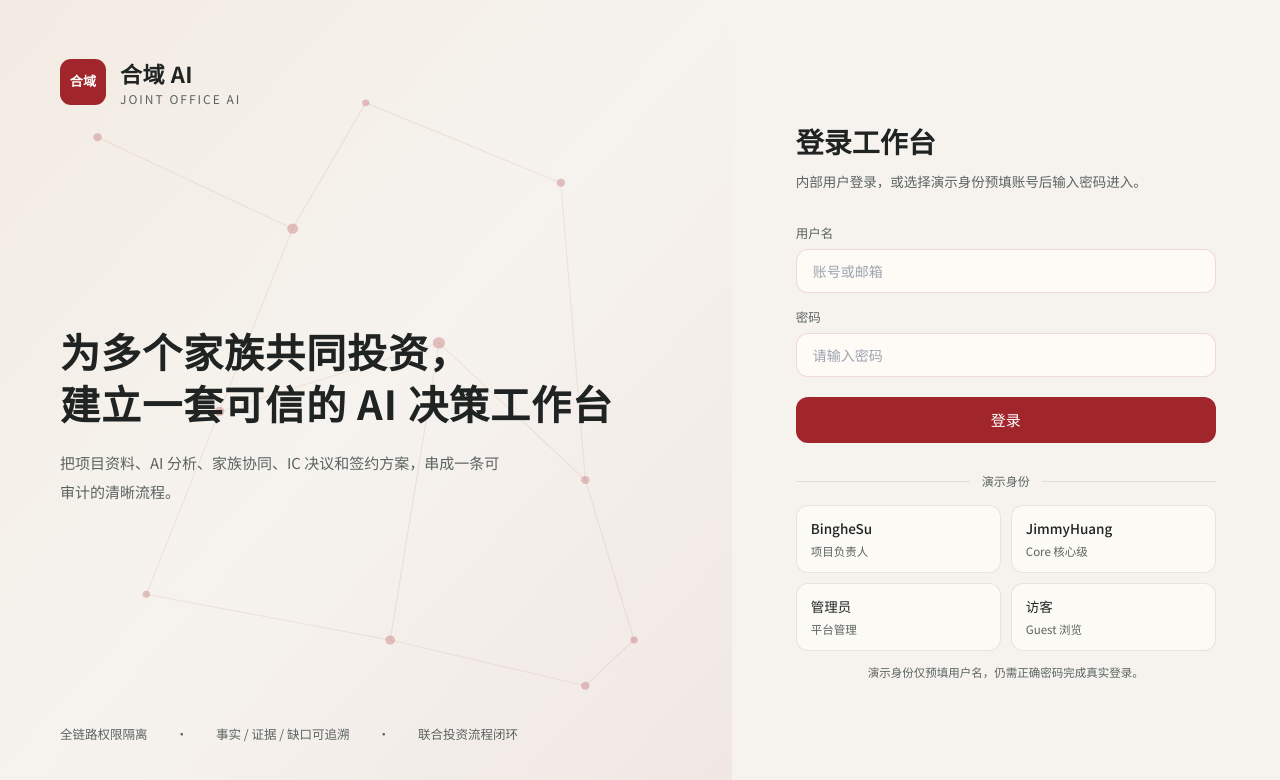
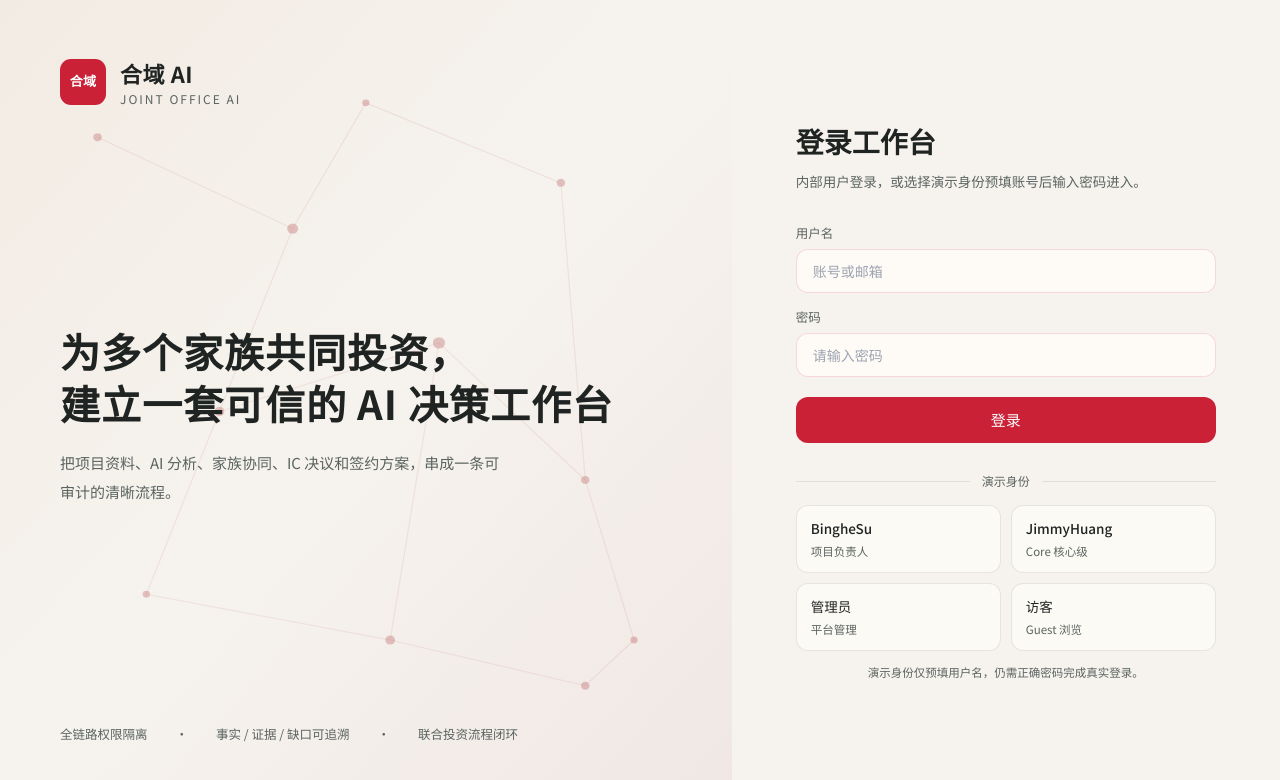
Before and after one commit to fangjg16/heyu, a React (Vite) app: page /app/login in a window 1280 px wide. Shown: the top 780 px of the page. Built offline with nearby package versions, Linux system fonts and the light colour scheme; no server answers.

Commit message:
Refine brand crimson so landing red reads clean on dark.
Prototype #A3262C looked muddy on near-black hero. Raise saturation and
lightness in wine tokens, brighten landing title gradient, and sync brand-kit.

Co-authored-by: fangjg16 <fangjg16@users.noreply.github.com>

```diff
--- a/design/brand-kit.html
+++ b/design/brand-kit.html
@@ -13,39 +13,42 @@
     <style id="brand-tokens">
 /* 合域品牌 Token · 内联以便单文件下载 / file:// 离线打开（源文件：design/brand-tokens.css） */
 /**
- * 合域 · 波西米亚品牌 Token v1
+ * 合域 · 品牌 Token v2（对齐投研工作台原型 20260717）
  * 单一事实来源：design/brand-kit.html 与本文件保持一致；落地实现时同步至 src/index.css
  */
 :root {
   /* ── 语义：设计意义锚点 ── */
   --brand-name: "合域";
 
-  /* ── 酒红阶（5° 主色；深/中档对齐知识网络 HTML #722f37 / #8f4a52） ── */
-  --wine: 5 32% 46%;
-  --wine-hover: 5 34% 40%;
-  --wine-muted: 5 24% 92%;
+  /* ── 朱红阶（原 #A3262C 偏闷褐；提亮饱和，深色底与浅色台都更干净） ── */
+  --wine: 352 72% 46%;
+  --wine-hover: 352 74% 39%;
+  --wine-muted: 352 42% 95%;
   --wine-foreground: 36 40% 98%;
-  /** 中酒红 · Factor B 色块 */
-  --wine-mid: 353 32% 43%;
+  /** 中朱红 */
+  --wine-mid: 352 64% 40%;
   --wine-mid-foreground: 36 40% 98%;
-  /** 深酒红 · 综合成熟度 / --burgundy */
-  --wine-deep: 353 42% 32%;
+  /** 深朱红 */
+  --wine-deep: 352 68% 34%;
   --wine-deep-foreground: 36 40% 98%;
 
-  /* ── 米色体系 ── */
-  --linen: 36 32% 94%;
-  --sand: 34 22% 88%;
-  --warm-charcoal: 25 18% 18%;
-  --warm-charcoal-muted: 25 10% 45%;
+  /* ── 米色 / 墨色（原型 #F6F3EE / #1F2423 / #59625F） ── */
+  --linen: 36 31% 95%;
+  --sand: 34 18% 90%;
+  --paper: 36 40% 98%;
+  --warm-charcoal: 165 7% 13%;
+  --warm-charcoal-muted: 160 5% 37%;
 
-  /* ── 点缀色 ── */
-  --terracotta: 18 28% 58%;
-  --sage: 145 18% 42%;
+  /* ── 点缀色（原型 green / amber） ── */
+  --terracotta: 38 70% 51%;
+  --sage: 145 28% 42%;
+  --ink-soft: 160 5% 37%;
+  --success: 145 28% 49%;
 
   /* ── Hero 深色区 ── */
-  --hero-bg: 25 22% 11%;
+  --hero-bg: 165 8% 10%;
   --hero-foreground: 36 28% 92%;
-  --hero-muted: 30 12% 62%;
+  --hero-muted: 160 6% 55%;
 
   /* ── 浅色正文区（映射 shadcn 变量） ── */
   --background: var(--linen);
@@ -53,19 +56,19 @@
   --primary: var(--wine);
   --primary-foreground: var(--wine-foreground);
   --secondary: var(--sand);
-  --secondary-foreground: 25 16% 28%;
-  --muted: 35 18% 90%;
+  --secondary-foreground: 165 6% 22%;
+  --muted: 36 18% 91%;
   --muted-foreground: var(--warm-charcoal-muted);
   --accent: var(--wine-muted);
-  --accent-foreground: 5 28% 38%;
-  --border: 34 16% 82%;
-  --input: 35 20% 91%;
+  --accent-foreground: 352 58% 34%;
+  --border: 34 12% 84%;
+  --input: 36 20% 93%;
   --ring: var(--wine);
-  --radius: 0.875rem;
-  --landing-accent: var(--wine);
+  --radius: 0.75rem;
+  --landing-accent: 352 78% 58%;
 
   /**
-   * 毛玻璃 · 浅色正文区（低不透明 + 较强模糊，保留背后色块透视）
+   * 毛玻璃 · 浅色正文区
    */
   --glass-bg: rgba(255, 252, 248, 0.2);
   --glass-bg-hover: rgba(255, 252, 248, 0.3);
@@ -73,17 +76,17 @@
   --glass-saturate: 165%;
   --glass-border: rgba(255, 255, 255, 0.38);
   --glass-rim: rgba(255, 255, 255, 0.52);
-  --glass-edge: rgba(25, 18, 18, 0.06);
+  --glass-edge: rgba(31, 36, 35, 0.06);
   --glass-shadow:
-    0 12px 40px rgba(25, 18, 18, 0.1),
+    0 12px 40px rgba(31, 36, 35, 0.1),
     inset 0 1px 0 rgba(255, 255, 255, 0.42);
-  --glass-radius: 1.5rem;
+  --glass-radius: 1.25rem;
 
   /**
-   * 毛玻璃 · Hero 深色区（参考 Nodum：高 blur、暗底、细亮描边）
+   * 毛玻璃 · Hero 深色区
    */
-  --glass-hero-bg: rgba(42, 32, 30, 0.36);
-  --glass-hero-bg-hover: rgba(52, 40, 37, 0.42);
+  --glass-hero-bg: rgba(31, 36, 35, 0.36);
+  --glass-hero-bg-hover: rgba(42, 48, 47, 0.42);
   --glass-hero-blur: 36px;
   --glass-hero-saturate: 130%;
   --glass-hero-border: rgba(255, 248, 240, 0.14);
@@ -91,7 +94,7 @@
   --glass-hero-shadow:
     0 16px 48px rgba(0, 0, 0, 0.28),
     inset 0 1px 0 rgba(255, 248, 240, 0.14);
-  --glass-hero-radius: 1.5rem;
+  --glass-hero-radius: 1.25rem;
 }
 
 .glass-bohemian {
@@ -128,7 +131,7 @@
     168deg,
     rgba(255, 248, 240, 0.14) 0%,
     var(--glass-hero-bg) 38%,
-    rgba(28, 20, 18, 0.32) 100%
+    rgba(20, 24, 23, 0.32) 100%
   );
   backdrop-filter: blur(var(--glass-hero-blur)) saturate(var(--glass-hero-saturate));
   -webkit-backdrop-filter: blur(var(--glass-hero-blur)) saturate(var(--glass-hero-saturate));
@@ -147,7 +150,7 @@
     168deg,
     rgba(255, 248, 240, 0.18) 0%,
     var(--glass-hero-bg-hover) 38%,
-    rgba(32, 24, 22, 0.38) 100%
+    rgba(24, 28, 27, 0.38) 100%
   );
   border-color: rgba(255, 248, 240, 0.18);
 }
@@ -157,7 +160,7 @@
     168deg,
     rgba(255, 248, 240, 0.14) 0%,
     var(--glass-hero-bg) 38%,
-    rgba(28, 20, 18, 0.32) 100%
+    rgba(20, 24, 23, 0.32) 100%
   );
   backdrop-filter: blur(var(--glass-hero-blur)) saturate(var(--glass-hero-saturate));
   -webkit-backdrop-filter: blur(var(--glass-hero-blur)) saturate(var(--glass-hero-saturate));
--- a/design/brand-tokens.css
+++ b/design/brand-tokens.css
@@ -6,16 +6,16 @@
   /* ── 语义：设计意义锚点 ── */
   --brand-name: "合域";
 
-  /* ── 酒红阶（原型 #A3262C / #8B1F24 / #F7EDEE） ── */
-  --wine: 357 62% 39%;
-  --wine-hover: 357 63% 33%;
-  --wine-muted: 357 40% 95%;
+  /* ── 朱红阶（原 #A3262C 偏闷褐；提亮饱和，深色底与浅色台都更干净） ── */
+  --wine: 352 72% 46%;
+  --wine-hover: 352 74% 39%;
+  --wine-muted: 352 42% 95%;
   --wine-foreground: 36 40% 98%;
-  /** 中酒红 */
-  --wine-mid: 357 55% 36%;
+  /** 中朱红 */
+  --wine-mid: 352 64% 40%;
   --wine-mid-foreground: 36 40% 98%;
-  /** 深酒红 */
-  --wine-deep: 357 63% 33%;
+  /** 深朱红 */
+  --wine-deep: 352 68% 34%;
   --wine-deep-foreground: 36 40% 98%;
 
   /* ── 米色 / 墨色（原型 #F6F3EE / #1F2423 / #59625F） ── */
@@ -46,12 +46,12 @@
   --muted: 36 18% 91%;
   --muted-foreground: var(--warm-charcoal-muted);
   --accent: var(--wine-muted);
-  --accent-foreground: 357 55% 32%;
+  --accent-foreground: 352 58% 34%;
   --border: 34 12% 84%;
   --input: 36 20% 93%;
   --ring: var(--wine);
   --radius: 0.75rem;
-  --landing-accent: var(--wine);
+  --landing-accent: 352 78% 58%;
 
   /**
    * 毛玻璃 · 浅色正文区
--- a/public/design/brand-kit.html
+++ b/public/design/brand-kit.html
@@ -13,39 +13,42 @@
     <style id="brand-tokens">
 /* 合域品牌 Token · 内联以便单文件下载 / file:// 离线打开（源文件：design/brand-tokens.css） */
 /**
- * 合域 · 波西米亚品牌 Token v1
+ * 合域 · 品牌 Token v2（对齐投研工作台原型 20260717）
  * 单一事实来源：design/brand-kit.html 与本文件保持一致；落地实现时同步至 src/index.css
  */
 :root {
   /* ── 语义：设计意义锚点 ── */
   --brand-name: "合域";
 
-  /* ── 酒红阶（5° 主色；深/中档对齐知识网络 HTML #722f37 / #8f4a52） ── */
-  --wine: 5 32% 46%;
-  --wine-hover: 5 34% 40%;
-  --wine-muted: 5 24% 92%;
+  /* ── 朱红阶（原 #A3262C 偏闷褐；提亮饱和，深色底与浅色台都更干净） ── */
+  --wine: 352 72% 46%;
+  --wine-hover: 352 74% 39%;
+  --wine-muted: 352 42% 95%;
   --wine-foreground: 36 40% 98%;
-  /** 中酒红 · Factor B 色块 */
-  --wine-mid: 353 32% 43%;
+  /** 中朱红 */
+  --wine-mid: 352 64% 40%;
   --wine-mid-foreground: 36 40% 98%;
-  /** 深酒红 · 综合成熟度 / --burgundy */
-  --wine-deep: 353 42% 32%;
+  /** 深朱红 */
+  --wine-deep: 352 68% 34%;
   --wine-deep-foreground: 36 40% 98%;
 
-  /* ── 米色体系 ── */
-  --linen: 36 32% 94%;
-  --sand: 34 22% 88%;
-  --warm-charcoal: 25 18% 18%;
-  --warm-charcoal-muted: 25 10% 45%;
+  /* ── 米色 / 墨色（原型 #F6F3EE / #1F2423 / #59625F） ── */
+  --linen: 36 31% 95%;
+  --sand: 34 18% 90%;
+  --paper: 36 40% 98%;
+  --warm-charcoal: 165 7% 13%;
+  --warm-charcoal-muted: 160 5% 37%;
 
-  /* ── 点缀色 ── */
-  --terracotta: 18 28% 58%;
-  --sage: 145 18% 42%;
+  /* ── 点缀色（原型 green / amber） ── */
+  --terracotta: 38 70% 51%;
+  --sage: 145 28% 42%;
+  --ink-soft: 160 5% 37%;
+  --success: 145 28% 49%;
 
   /* ── Hero 深色区 ── */
-  --hero-bg: 25 22% 11%;
+  --hero-bg: 165 8% 10%;
   --hero-foreground: 36 28% 92%;
-  --hero-muted: 30 12% 62%;
+  --hero-muted: 160 6% 55%;
 
   /* ── 浅色正文区（映射 shadcn 变量） ── */
   --background: var(--linen);
@@ -53,19 +56,19 @@
   --primary: var(--wine);
   --primary-foreground: var(--wine-foreground);
   --secondary: var(--sand);
-  --secondary-foreground: 25 16% 28%;
-  --muted: 35 18% 90%;
+  --secondary-foreground: 165 6% 22%;
+  --muted: 36 18% 91%;
   --muted-foreground: var(--warm-charcoal-muted);
   --accent: var(--wine-muted);
-  --accent-foreground: 5 28% 38%;
-  --border: 34 16% 82%;
-  --input: 35 20% 91%;
+  --accent-foreground: 352 58% 34%;
+  --border: 34 12% 84%;
+  --input: 36 20% 93%;
   --ring: var(--wine);
-  --radius: 0.875rem;
-  --landing-accent: var(--wine);
+  --radius: 0.75rem;
+  --landing-accent: 352 78% 58%;
 
   /**
-   * 毛玻璃 · 浅色正文区（低不透明 + 较强模糊，保留背后色块透视）
+   * 毛玻璃 · 浅色正文区
    */
   --glass-bg: rgba(255, 252, 248, 0.2);
   --glass-bg-hover: rgba(255, 252, 248, 0.3);
@@ -73,17 +76,17 @@
   --glass-saturate: 165%;
   --glass-border: rgba(255, 255, 255, 0.38);
   --glass-rim: rgba(255, 255, 255, 0.52);
-  --glass-edge: rgba(25, 18, 18, 0.06);
+  --glass-edge: rgba(31, 36, 35, 0.06);
   --glass-shadow:
-    0 12px 40px rgba(25, 18, 18, 0.1),
+    0 12px 40px rgba(31, 36, 35, 0.1),
     inset 0 1px 0 rgba(255, 255, 255, 0.42);
-  --glass-radius: 1.5rem;
+  --glass-radius: 1.25rem;
 
   /**
-   * 毛玻璃 · Hero 深色区（参考 Nodum：高 blur、暗底、细亮描边）
+   * 毛玻璃 · Hero 深色区
    */
-  --glass-hero-bg: rgba(42, 32, 30, 0.36);
-  --glass-hero-bg-hover: rgba(52, 40, 37, 0.42);
+  --glass-hero-bg: rgba(31, 36, 35, 0.36);
+  --glass-hero-bg-hover: rgba(42, 48, 47, 0.42);
   --glass-hero-blur: 36px;
   --glass-hero-saturate: 130%;
   --glass-hero-border: rgba(255, 248, 240, 0.14);
@@ -91,7 +94,7 @@
   --glass-hero-shadow:
     0 16px 48px rgba(0, 0, 0, 0.28),
     inset 0 1px 0 rgba(255, 248, 240, 0.14);
-  --glass-hero-radius: 1.5rem;
+  --glass-hero-radius: 1.25rem;
 }
 
 .glass-bohemian {
@@ -128,7 +131,7 @@
     168deg,
     rgba(255, 248, 240, 0.14) 0%,
     var(--glass-hero-bg) 38%,
-    rgba(28, 20, 18, 0.32) 100%
+    rgba(20, 24, 23, 0.32) 100%
   );
   backdrop-filter: blur(var(--glass-hero-blur)) saturate(var(--glass-hero-saturate));
   -webkit-backdrop-filter: blur(var(--glass-hero-blur)) saturate(var(--glass-hero-saturate));
@@ -147,7 +150,7 @@
     168deg,
     rgba(255, 248, 240, 0.18) 0%,
     var(--glass-hero-bg-hover) 38%,
-    rgba(32, 24, 22, 0.38) 100%
+    rgba(24, 28, 27, 0.38) 100%
   );
   border-color: rgba(255, 248, 240, 0.18);
 }
@@ -157,7 +160,7 @@
     168deg,
     rgba(255, 248, 240, 0.14) 0%,
     var(--glass-hero-bg) 38%,
-    rgba(28, 20, 18, 0.32) 100%
+    rgba(20, 24, 23, 0.32) 100%
   );
   backdrop-filter: blur(var(--glass-hero-blur)) saturate(var(--glass-hero-saturate));
   -webkit-backdrop-filter: blur(var(--glass-hero-blur)) saturate(var(--glass-hero-saturate));
--- a/public/design/brand-tokens.css
+++ b/public/design/brand-tokens.css
@@ -6,16 +6,16 @@
   /* ── 语义：设计意义锚点 ── */
   --brand-name: "合域";
 
-  /* ── 酒红阶（原型 #A3262C / #8B1F24 / #F7EDEE） ── */
-  --wine: 357 62% 39%;
-  --wine-hover: 357 63% 33%;
-  --wine-muted: 357 40% 95%;
+  /* ── 朱红阶（原 #A3262C 偏闷褐；提亮饱和，深色底与浅色台都更干净） ── */
+  --wine: 352 72% 46%;
+  --wine-hover: 352 74% 39%;
+  --wine-muted: 352 42% 95%;
   --wine-foreground: 36 40% 98%;
-  /** 中酒红 */
-  --wine-mid: 357 55% 36%;
+  /** 中朱红 */
+  --wine-mid: 352 64% 40%;
   --wine-mid-foreground: 36 40% 98%;
-  /** 深酒红 */
-  --wine-deep: 357 63% 33%;
+  /** 深朱红 */
+  --wine-deep: 352 68% 34%;
   --wine-deep-foreground: 36 40% 98%;
 
   /* ── 米色 / 墨色（原型 #F6F3EE / #1F2423 / #59625F） ── */
@@ -46,12 +46,12 @@
   --muted: 36 18% 91%;
   --muted-foreground: var(--warm-charcoal-muted);
   --accent: var(--wine-muted);
-  --accent-foreground: 357 55% 32%;
+  --accent-foreground: 352 58% 34%;
   --border: 34 12% 84%;
   --input: 36 20% 93%;
   --ring: var(--wine);
   --radius: 0.75rem;
-  --landing-accent: var(--wine);
+  --landing-accent: 352 78% 58%;
 
   /**
    * 毛玻璃 · 浅色正文区
--- a/src/components/landing/LandingScrollStage.tsx
+++ b/src/components/landing/LandingScrollStage.tsx
@@ -250,7 +250,7 @@ function ChapterBody({ c, centered }: { c: ScrollChapter; centered: boolean }) {
       <div className="mt-8 flex flex-wrap gap-3">
         <a
           href="#contact"
-          className="inline-flex rounded-sm bg-[hsl(var(--wine))] px-7 py-3 text-sm font-medium text-[hsl(var(--wine-foreground))] transition-colors hover:bg-[hsl(5_34%_40%)]"
+          className="inline-flex rounded-sm bg-[hsl(var(--wine))] px-7 py-3 text-sm font-medium text-[hsl(var(--wine-foreground))] transition-colors hover:bg-[hsl(var(--wine-hover))]"
         >
           预约产品演示
         </a>
--- a/src/index.css
+++ b/src/index.css
@@ -4,16 +4,16 @@
 
 @layer base {
   /**
-   * 默认：投研工作台原型色板（#A3262C + #F6F3EE）
+   * 默认：朱红主色（由原型酒红 #A3262C 提亮饱和，避免深底发闷褐）
    */
   :root {
-    --wine: 357 62% 39%;
-    --wine-hover: 357 63% 33%;
-    --wine-muted: 357 40% 95%;
+    --wine: 352 72% 46%;
+    --wine-hover: 352 74% 39%;
+    --wine-muted: 352 42% 95%;
     --wine-foreground: 36 40% 98%;
-    --wine-mid: 357 55% 36%;
+    --wine-mid: 352 64% 40%;
     --wine-mid-foreground: 36 40% 98%;
-    --wine-deep: 357 63% 33%;
+    --wine-deep: 352 68% 34%;
     --wine-deep-foreground: 36 40% 98%;
     --linen: 36 31% 95%;
     --sand: 34 18% 90%;
@@ -37,7 +37,7 @@
     --muted: 36 18% 91%;
     --muted-foreground: var(--warm-charcoal-muted);
     --accent: var(--wine-muted);
-    --accent-foreground: 357 55% 32%;
+    --accent-foreground: 352 58% 34%;
     --destructive: 0 72% 51%;
     --destructive-foreground: 0 0% 98%;
     --border: 34 12% 84%;
@@ -46,10 +46,10 @@
     --radius: 0.75rem;
     --nav-button: var(--sand);
     --surface-alt: var(--sand);
-    --landing-accent: var(--wine);
-    --gradient-start: 357 62% 44%;
-    --gradient-mid: 357 55% 36%;
-    --gradient-end: 36 28% 72%;
+    --landing-accent: 352 78% 58%;
+    --gradient-start: 352 78% 56%;
+    --gradient-mid: 352 72% 46%;
+    --gradient-end: 352 55% 38%;
 
     --glass-bg: rgba(255, 252, 248, 0.2);
     --glass-bg-hover: rgba(255, 252, 248, 0.3);
@@ -89,7 +89,7 @@
     --hero-bg: 25 22% 11%;
     --hero-foreground: 36 28% 92%;
     --hero-muted: 30 12% 62%;
-    --landing-accent: var(--wine);
+    --landing-accent: 352 78% 58%;
     color-scheme: dark;
   }
 
@@ -181,7 +181,7 @@
     --muted: 36 18% 91%;
     --muted-foreground: var(--warm-charcoal-muted);
     --accent: var(--wine-muted);
-    --accent-foreground: 357 55% 32%;
+    --accent-foreground: 352 58% 34%;
     --destructive: 0 72% 46%;
     --destructive-foreground: 0 0% 99%;
     --border: 34 12% 84%;
@@ -191,10 +191,10 @@
     --nav-button: 36 20% 93%;
     --hero-bg: var(--linen);
     --surface-alt: 36 18% 92%;
-    --gradient-start: 357 62% 44%;
-    --gradient-mid: 357 55% 36%;
-    --gradient-end: 36 24% 68%;
-    --landing-accent: var(--wine);
+    --gradient-start: 352 78% 56%;
+    --gradient-mid: 352 72% 46%;
+    --gradient-end: 352 55% 38%;
+    --landing-accent: 352 78% 58%;
     color-scheme: light;
     font-size: 15.5px;
     line-height: 1.6;
@@ -253,13 +253,13 @@
     margin-inline: auto;
   }
 
-  /** Hero 主标题：暖色轻渐变（非科技蓝） */
+  /** Hero 主标题：清晰朱红渐变（深底可读，避免闷褐） */
   .text-gradient-landing {
     background: linear-gradient(
       135deg,
-      hsl(357 62% 48%) 0%,
-      hsl(var(--wine)) 45%,
-      hsl(357 40% 36%) 100%
+      hsl(352 82% 62%) 0%,
+      hsl(var(--landing-accent)) 42%,
+      hsl(var(--wine)) 100%
     );
     -webkit-background-clip: text;
     background-clip: text;
--- a/src/pages/workspace/HomeDashboard.tsx
+++ b/src/pages/workspace/HomeDashboard.tsx
@@ -21,8 +21,8 @@ import type { ProjectPhase, WorkspaceProject } from "@/workspace/projects";
 const C = {
   ink: "#1F2423",
   muted: "#59625F",
-  wine: "#A3262C",
-  wineDeep: "#8B1F24",
+  wine: "#CA2137",
+  wineDeep: "#922233",
   paper: "rgba(255,252,248,0.82)",
   line: "rgba(78,66,57,0.1)",
   amber: "#D59A2F",
```
